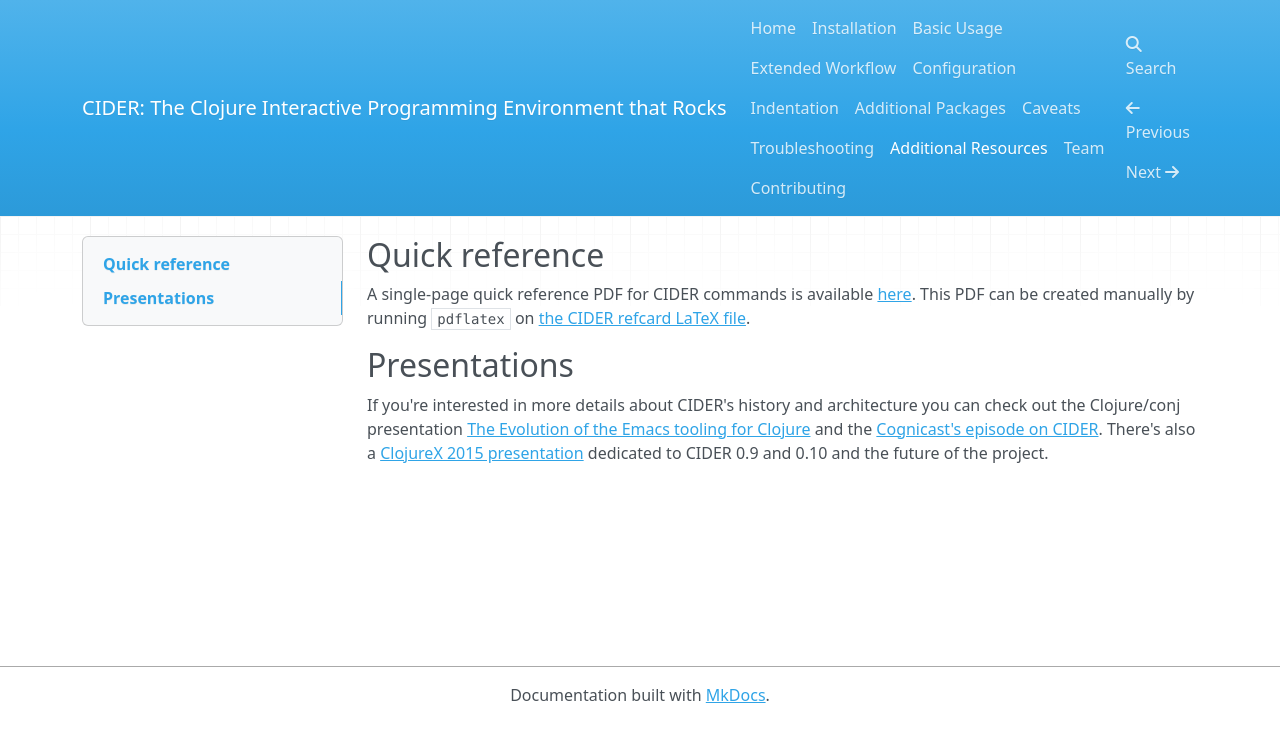
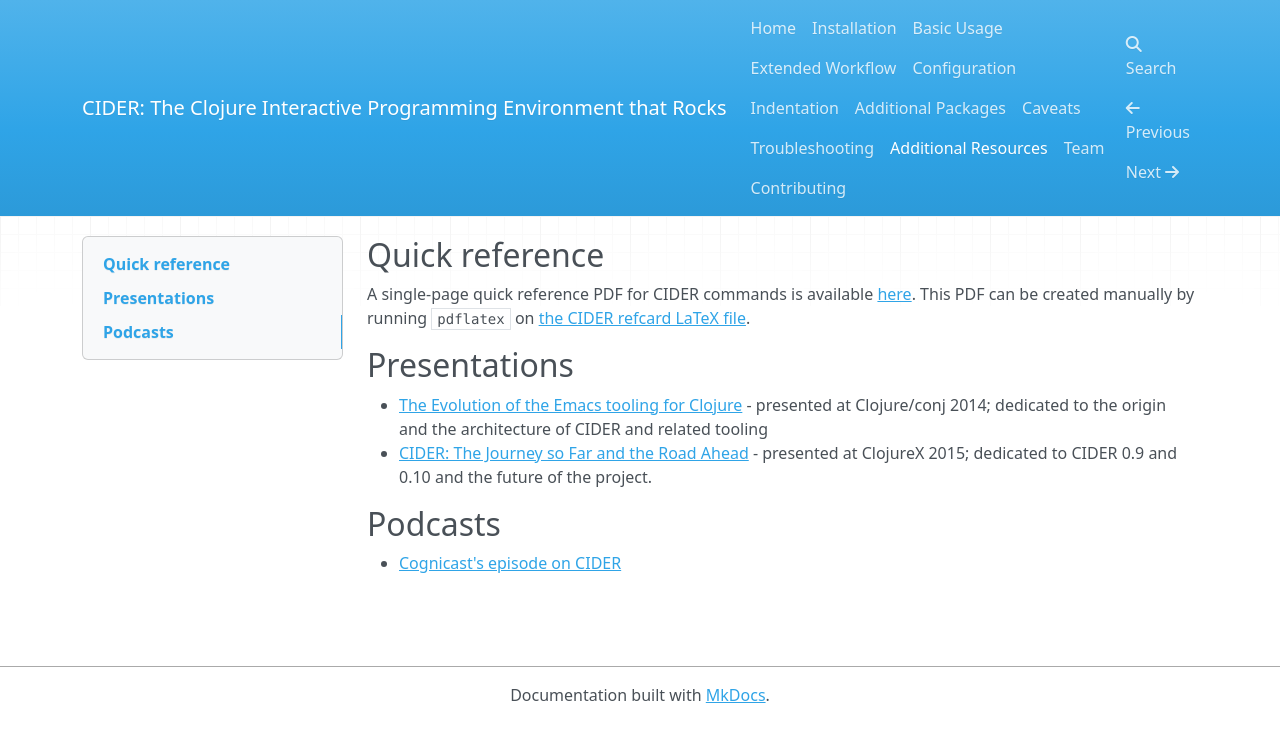
Before and after one commit to clojure-emacs/cider, an MkDocs documentation site: the page built from doc/additional_resources.md, in a window 1280 px wide. Shown: the top 742 px of the page. Built offline with MkDocs 1.6.1, drawn with Linux system fonts in a browser that asks for light colours; nearby versions of some CDN libraries; old or Windows-style settings are respelled for this version of MkDocs.

Commit message:
Clean up the presentations section

```diff
--- a/doc/additional_resources.md
+++ b/doc/additional_resources.md
@@ -6,10 +6,13 @@
 
 ## Presentations
 
-If you're interested in more details about CIDER's history and architecture you
-can check out the Clojure/conj presentation
-[The Evolution of the Emacs tooling for Clojure](https://www.youtube.com/watch?v=4X-1fJm25Ww&list=PLZdCLR02grLoc322bYirANEso3mmzvCiI&index=6)
-and the [Cognicast's episode on CIDER](http://blog.cognitect.com/cognicast/080).
-There's also a
-[ClojureX 2015 presentation](https://skillsmatter.com/skillscasts/7225-cider-the-journey-so-far-and-the-road-ahead)
-dedicated to CIDER 0.9 and 0.10 and the future of the project.
+* [The Evolution of the Emacs tooling for Clojure](https://www.youtube.com/watch?v=4X-1fJm25Ww&list=PLZdCLR02grLoc322bYirANEso3mmzvCiI&index=6) -
+  presented at Clojure/conj 2014; dedicated to the origin and the architecture
+  of CIDER and related tooling
+* [CIDER: The Journey so Far and the Road Ahead](https://skillsmatter.com/skillscasts/7225-cider-the-journey-so-far-and-the-road-ahead) -
+  presented at ClojureX 2015; dedicated to CIDER 0.9 and 0.10 and the future of
+  the project.
+
+## Podcasts
+
+* [Cognicast's episode on CIDER](http://blog.cognitect.com/cognicast/080)
```
